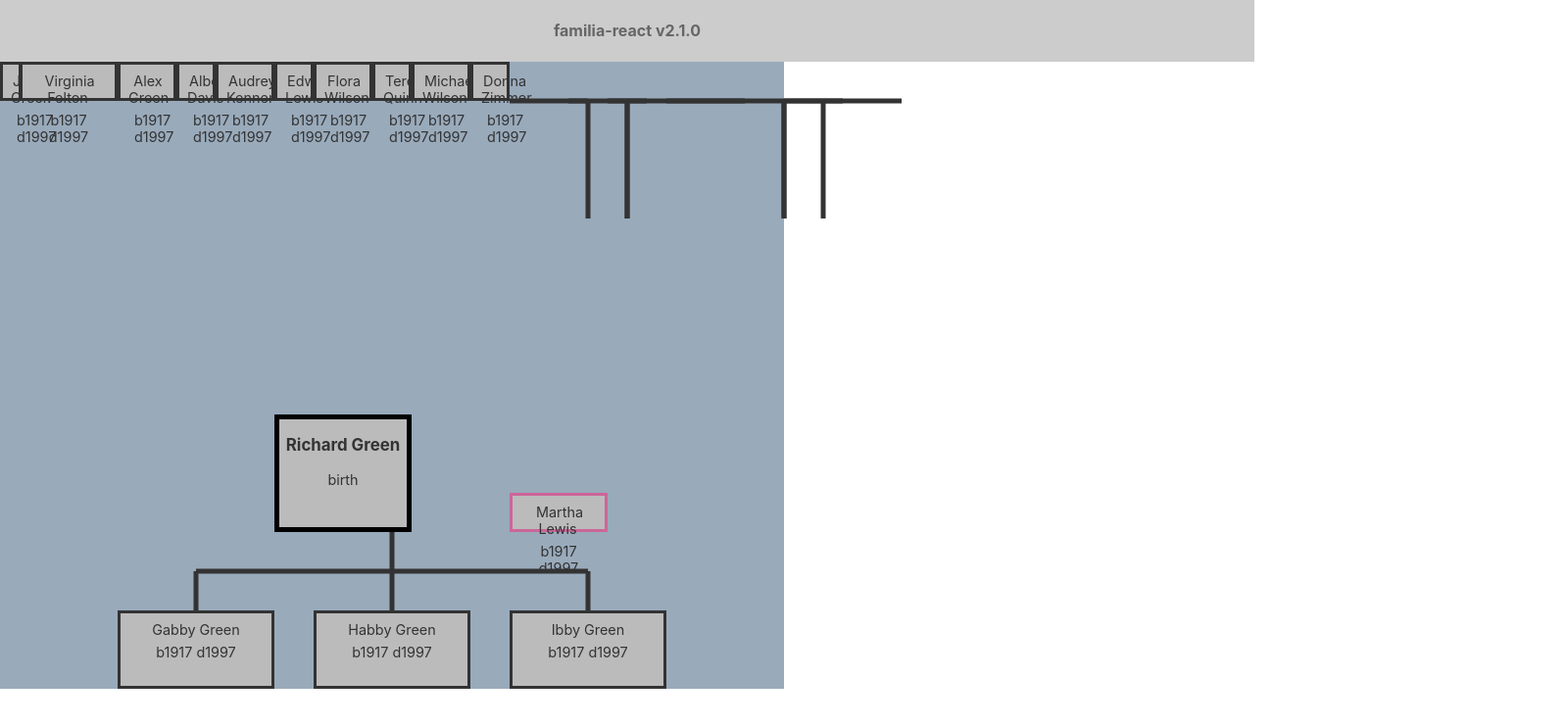
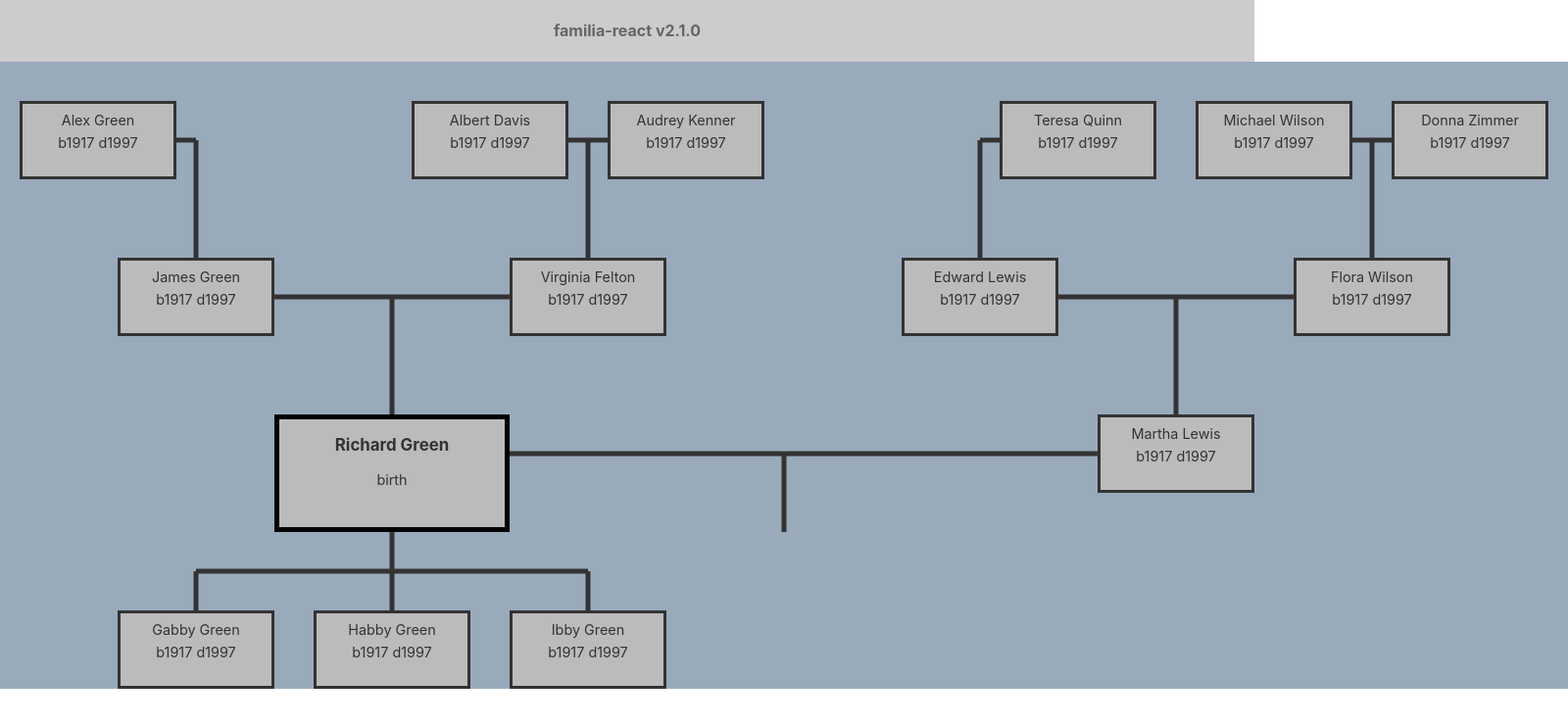
Before and after one commit to jrschmidt/familia-react, a React (Create React App) app: page / in a window 1280 px wide. Shown: the top 742 px of the page at 98% size, 1600 px wide, since content can reach past the window. Built offline with nearby package versions, Linux system fonts and the light colour scheme.

Commit message:
fix and properly position all the SVGs and 'person' components in TeeDisplayCore

```diff
--- a/src/PersonMini.css
+++ b/src/PersonMini.css
@@ -3,14 +3,6 @@
   padding: 8px;
   font-size: 0.9em;
   border: 3px solid #333333;
-}
-
-.husband {
-  border: 3px solid #6699cc;
-}
-
-.wife {
-  border: 3px solid #cc6699;
 }
 
 .PersonMini * {
--- a/src/TreeDisplay4Gen.css
+++ b/src/TreeDisplay4Gen.css
@@ -1,7 +1,7 @@
 .TreeDisplay4Gen {
   display: flex;
   flex-direction: column;
-  width: 800px;
+  width: 1600px;
   background-color: #99aabb;
   color: #333333;
 }
--- a/src/TreeDisplayCore.css
+++ b/src/TreeDisplayCore.css
@@ -1,114 +1,167 @@
 .TreeDisplayCore {
 
   display: grid;
-  grid-template-columns: 20px 100px 60px 40px 60px 40px 60px 40px 60px 40px 60px 40px 60px 100px 40px
-    100px 60px 40px 60px 40px 60px 40px 60px 40px 60px 40px 60px 100px 20px;
+  grid-template-columns: 20px 100px 60px 40px 60px 40px 60px 40px 60px 40px 60px 40px 60px 100px 40px 100px 60px 40px 60px 40px 60px 40px 60px 40px 60px 40px 60px 100px 20px;
   grid-template-rows: 40px 80px 80px 80px 80px 80px 40px;
 }
 
-.focus {
+.focus-male {
   grid-column-start: 6;
-  grid-column-end: 9;
+  grid-column-end: 11;
   grid-row-start: 6;
   grid-row-end: 8;
 }
 
-.father {
+.focus-female {
+  grid-column-start: 20;
+  grid-column-end: 25;
+  grid-row-start: 6;
+  grid-row-end: 8;
+}
+
+.husband {
+  grid-column-start: 7;
+  grid-column-end: 10;
+  grid-row-start: 6;
+  grid-row-end: 7;
+}
+
+.wife {
+  grid-column-start: 21;
+  grid-column-end: 24;
+  grid-row-start: 6;
+  grid-row-end: 7;
+}
+
+.gen2-box1 {
   grid-column-start: 3;
   grid-column-end: 6;
   grid-row-start: 4;
   grid-row-end: 5;
 }
 
-.mother {
-  grid-column-start: 9;
-  grid-column-end: 12;
+.gen2-box2 {
+  grid-column-start: 11;
+  grid-column-end: 14;
   grid-row-start: 4;
   grid-row-end: 5;
 }
 
-.husband {
-  grid-column-start: 2;
-  grid-column-end: 4;
-  grid-row-start: 7;
-  grid-row-end: 8;
+.gen2-box3 {
+  grid-column-start: 17;
+  grid-column-end: 20;
+  grid-row-start: 4;
+  grid-row-end: 5;
 }
 
-.wife {
-  grid-column-start: 11;
-  grid-column-end: 13;
-  grid-row-start: 7;
-  grid-row-end: 8;
+.gen2-box4 {
+  grid-column-start: 25;
+  grid-column-end: 28;
+  grid-row-start: 4;
+  grid-row-end: 5;
 }
 
-.father-of-father {
+.gen3-box1 {
   grid-column-start: 2;
   grid-column-end: 4;
   grid-row-start: 2;
   grid-row-end: 3;
 }
 
-.mother-of-father {
+.gen3-box2 {
   grid-column-start: 5;
-  grid-column-end: 7;
+  grid-column-end: 8;
   grid-row-start: 2;
   grid-row-end: 3;
 }
 
-.father-of-mother {
-  grid-column-start: 8;
-  grid-column-end: 10;
+.gen3-box3 {
+  grid-column-start: 9;
+  grid-column-end: 12;
   grid-row-start: 2;
   grid-row-end: 3;
 }
 
-.mother-of-mother {
-  grid-column-start: 11;
-  grid-column-end: 13;
+.gen3-box4 {
+  grid-column-start: 13;
+  grid-column-end: 15;
   grid-row-start: 2;
   grid-row-end: 3;
 }
 
-.connect-father-mother,
-.connect-father,
-.connect-mother
-{
-  grid-column-start: 3;
-  grid-column-end: 12;
-  grid-row-start: 5;
+.gen3-box5 {
+  grid-column-start: 16;
+  grid-column-end: 18;
+  grid-row-start: 2;
+  grid-row-end: 3;
+}
+
+.gen3-box6 {
+  grid-column-start: 19;
+  grid-column-end: 22;
+  grid-row-start: 2;
+  grid-row-end: 3;
+}
+
+.gen3-box7 {
+  grid-column-start: 23;
+  grid-column-end: 26;
+  grid-row-start: 2;
+  grid-row-end: 3;
+}
+
+.gen3-box8 {
+  grid-column-start: 27;
+  grid-column-end: 29;
+  grid-row-start: 2;
+  grid-row-end: 3;
+}
+
+.svg-connect-p1 {
+  grid-column-start: 6;
+  grid-column-end: 11;
+  grid-row-start: 4;
   grid-row-end: 6;
 }
 
-.connect-parents-of-father,
-.connect-father-of-father,
-.connect-mother-of-father
-{
-  grid-column-start: 2;
-  grid-column-end: 7;
-  grid-row-start: 3;
+.svg-connect-p2 {
+  grid-column-start: 20;
+  grid-column-end: 25;
+  grid-row-start: 4;
+  grid-row-end: 6;
+}
+
+.svg-connect-g1 {
+  grid-column-start: 4;
+  grid-column-end: 5;
+  grid-row-start: 2;
   grid-row-end: 4;
 }
 
-.connect-parents-of-mother,
-.connect-father-of-mother,
-.connect-mother-of-mother
- {
-  grid-column-start: 8;
+.svg-connect-g2 {
+  grid-column-start: 12;
   grid-column-end: 13;
-  grid-row-start: 3;
+  grid-row-start: 2;
   grid-row-end: 4;
 }
 
-.connect-children-male {
-  grid-column-start: 7;
-  grid-column-end: 11;
-  grid-row-start: 7;
-  grid-row-end: 9;
+.svg-connect-g3 {
+  grid-column-start: 18;
+  grid-column-end: 19;
+  grid-row-start: 2;
+  grid-row-end: 4;
 }
 
-.connect-children-female {
-  grid-column-start: 4;
-  grid-column-end: 8;
-  grid-row-start: 7;
-  grid-row-end: 9;
+.svg-connect-g4 {
+  grid-column-start: 26;
+  grid-column-end: 27;
+  grid-row-start: 2;
+  grid-row-end: 4;
 }
+
+.svg-connect-children {
+  grid-column-start: 10;
+  grid-column-end: 20;
+  grid-row-start: 6;
+  grid-row-end: 8;
+}
--- a/src/TreeDisplayCore.js
+++ b/src/TreeDisplayCore.js
@@ -3,7 +3,7 @@ import './TreeDisplayCore.css';
 
 import FocusPersonDisplayTile from './FocusPersonDisplayTile.js';
 import PersonMini from './PersonMini.js';
-import { getGrandparentSvg, getParentSvg } from './treeDisplaySvgs.js';
+import { getGrandparentSvg, getParentSvg, getChildrenSvg } from './treeDisplaySvgs.js';
 
 class TreeDisplayCore extends Component {
 
@@ -14,10 +14,11 @@ class TreeDisplayCore extends Component {
 
   getTags() {
     const tags = [];
-    const male = this.props.focusPerson.gender === 'male' ?
+    const focusGender = this.props.focusPerson.gender;
+    const male = focusGender === 'male' ?
       this.props.focusPerson :
       this.props.husband;
-    const female = this.props.focusPerson.gender === 'female' ?
+    const female = focusGender === 'female' ?
       this.props.focusPerson :
       this.props.wife;
 
@@ -25,7 +26,7 @@ class TreeDisplayCore extends Component {
       tags.push(
         <FocusPersonDisplayTile
         person={this.props.focusPerson}
-        viewRole='focus'
+        viewRole={focusGender === 'male' ? 'focus-male' : 'focus-female'}
         key={this.props.focusPerson._id}
         />
       );
@@ -148,11 +149,9 @@ class TreeDisplayCore extends Component {
         key={this.props.motherOfMotherOfFemale._id}
       />
     );
-    console.log(`**Before SVGs: tags.length = ${tags.length}`);
 
     // SVG tags to draw connector lines between 'person' components.
 
-    // Parents and grandparents of focus person and spouse:
     if (male) {
       this.pushIfNotNull(tags, getParentSvg(this.props.fatherOfMale, this.props.motherOfMale, 'p1'));
       this.pushIfNotNull(tags, getGrandparentSvg(this.props.fatherOfFatherOfMale, this.props.motherOfFatherOfMale, 'g1'));
@@ -166,11 +165,7 @@ class TreeDisplayCore extends Component {
     }
 
     // // Children of focus person:
-    // if (this.props.focusPerson.children) tags.push(
-    //   this.props.focusPerson.gender === 'male' ?
-    //   svgs.svgChildrenOfMale :
-    //   svgs.svgChildrenOfFemale);
-    // console.log(`**After SVGs: tags.length = ${tags.length}`);
+    tags.push(getChildrenSvg(focusGender));
 
     return tags;
   }
--- a/src/treeDisplaySvgs.js
+++ b/src/treeDisplaySvgs.js
@@ -55,24 +55,24 @@ const getParentSvg = (male, female, locTag) => {
   if (!male && !female) return null;
 }
 
-export { getGrandparentSvg, getParentSvg };
+const getChildrenSvg = (gender) => {
 
+  if (gender === 'male')
+    return (
+      <svg className='svg-connect-children' key='c1' width='640' height='120'>
+      <line x1='40' y1='40' x2='640' y2='40' stroke='#333333' strokeWidth='5' />
+      <line x1='320' y1='40' x2='320' y2='120' stroke='#333333' strokeWidth='5' />
+      </svg>
+    );
 
-  // Use svgChildrenOfMale for male focus person.
-//   svgChildrenOfMale:
-//     <svg className='connect-children-male' key='c-cm' width='240' height='160'>
-//       <line x1='140' y1='40' x2='240' y2='40' stroke='#333333' strokeWidth='5' />
-//       <line x1='190' y1='40' x2='190' y2='120' stroke='#333333' strokeWidth='5' />
-//       <line x1='20' y1='120' x2='190' y2='120' stroke='#333333' strokeWidth='5' />
-//       <line x1='20' y1='120' x2='20' y2='160' stroke='#333333' strokeWidth='5' />
-//     </svg>,
-//
-//   // Use svgChildrenOfFemale for female focus person.
-//   svgChildrenOfFemale:
-//     <svg className='connect-children-female' key='c-cf' width='240' height='160'>
-//       <line x1='0' y1='40' x2='100' y2='40' stroke='#333333' strokeWidth='5' />
-//       <line x1='50' y1='40' x2=' 50' y2='120' stroke='#333333' strokeWidth='5' />
-//       <line x1='50' y1='120' x2='220' y2='120' stroke='#333333' strokeWidth='5' />
-//       <line x1='220' y1='120' x2='220' y2='160' stroke='#333333' strokeWidth='5' />
-//     </svg>
-// };
+  else {
+    return (
+      <svg className='svg-connect-children' key='c1' width='640' height='120'>
+      <line x1='0' y1='40' x2='600' y2='40' stroke='#333333' strokeWidth='5' />
+      <line x1='320' y1='40' x2='320' y2='120' stroke='#333333' strokeWidth='5' />
+      </svg>
+    );
+  }
+}
+
+export { getGrandparentSvg, getParentSvg, getChildrenSvg };
```
Also changed, not shown: 1 other file (tests, documents, lock files or other folders).
